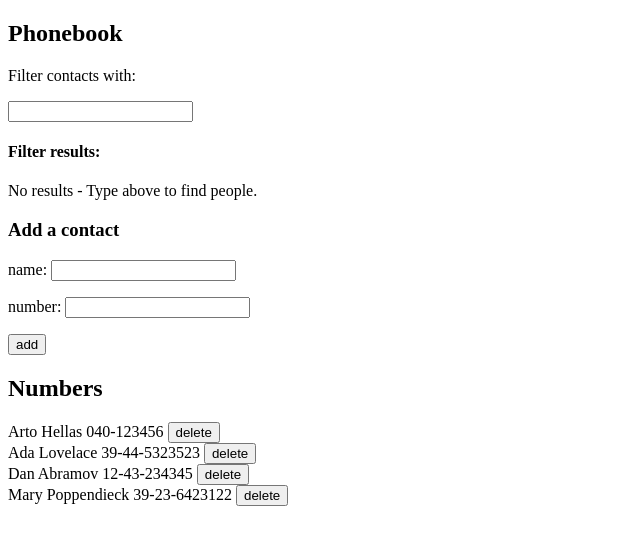
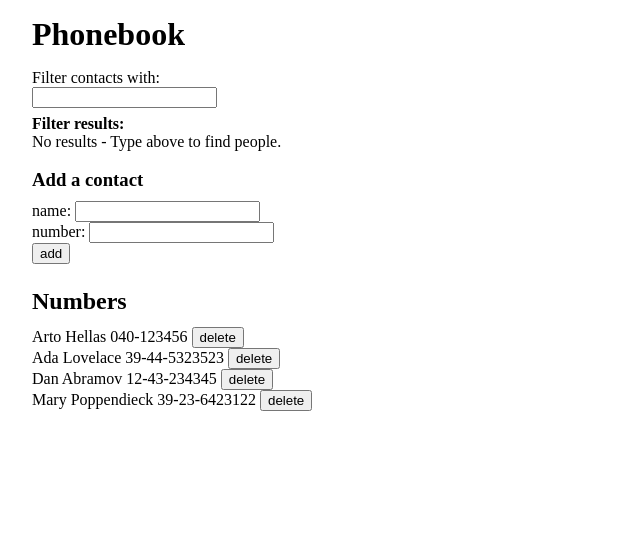
Before and after one commit to JzeiJzei/FullstackOpen, a React (Create React App) app in the folder osa2/puhelinluettelo/: page / in a window 1280 px wide. Shown: the top 544 px of the page, without its empty margins (0-640 px from the left). Built offline with nearby package versions, Linux system fonts and the light colour scheme; data requests are answered from the project's data file.

Commit message:
2.19 - Added success messages on user actions.

```diff
--- a/osa2/puhelinluettelo/src/App.js
+++ b/osa2/puhelinluettelo/src/App.js
@@ -4,14 +4,36 @@ import axios from 'axios'
 import notes from './services/notes';
 
 const Filter = ({filter, handleFilter, persons}) => (
-  <>
-    <p>Filter contacts with:</p><input value={filter} onChange={handleFilter}></input>
+  <div className='margin-top'>
+    <p>Filter contacts with:</p><input className='margin-bottom' value={filter} onChange={handleFilter}></input>
     <h4>Filter results:</h4>
     {filter === '' ? <p>No results - Type above to find people.</p> :
     persons.filter( person => person.name.toLowerCase().includes(filter.toLowerCase()) === true )
             .map( per => <div key={per.name}>{per.name} {per.number}</div> )}
-  </>
+  </div>
 )
+
+const Notification = ({message, successful}) => {
+  if (message === null || message === '') {
+    return null
+  }
+
+  if (successful){
+    return (
+      <div className="success margin-top">
+        {message}
+      </div>
+    )
+  } else {
+    return (
+      <div className="error margin-top">
+        {message}
+      </div>
+    )
+  }
+
+
+}
 
 const PersonForm = ({addPerson, newName, handleNameChange, newNumber, handleNumberChange}) => (
   <>
@@ -38,6 +60,8 @@ const App = () => {
   const [newName, setNewName] = useState('')
   const [newNumber, setNewNumber] = useState('')
   const [filter, setFilter] = useState('')
+  const [errorMessage, setErrorMessage] = useState('')
+  const [successful, setSuccessful] = useState(false)
 
   const addPerson = (event) => {
     event.preventDefault()
@@ -50,6 +74,9 @@ const App = () => {
     if (persons.filter(obj => obj.name === person.name).length > 0) {
         if (window.confirm(`${person.name} is already added to the phonebook, replace the old number with a new one?`) === true) {
         updatePerson(person)
+        setSuccessful(true)
+        setErrorMessage(`Replaced ${person.name}'s number`)
+        infoTimer(5000)
       }
     } else {
       setPersons(persons.concat(person))
@@ -59,6 +86,10 @@ const App = () => {
       .then( response => console.log(response))
       .catch( error => console.log(error))
       //console.log(event.target)
+
+      setSuccessful(true)
+      setErrorMessage(`Added ${person.name}`)
+      infoTimer(5000)
     }
 
     setNewNumber('')
@@ -84,10 +115,19 @@ const App = () => {
         //we need to wait for previous request to execute...
         notes.getAll()
               .then(response => setPersons(response.data))
+        setSuccessful(true)
+        setErrorMessage(`Deleted ${event.target.name} from Phonebook.`)
+        infoTimer(5000)
       }catch (error){
         console.log(error)
       }
     }
+  }
+
+  const infoTimer = (milliseconds) => {
+    setTimeout(() => {
+      setErrorMessage(null)
+    }, milliseconds)
   }
 
   const handleNameChange = (event) => {
@@ -115,13 +155,14 @@ const App = () => {
   }, [])
 
   return (
-    <div>
-      <h2>Phonebook</h2>
+    <div className='padding-left margin-top'>
+      <h1>Phonebook</h1>
       <Filter filter={filter} handleFilter={handleFilter} persons={persons}/>
-      <h3>Add a contact</h3>
+      <Notification message={errorMessage} successful={successful} />
+      <h3 className='margin-top margin-bottom'>Add a contact</h3>
       <PersonForm addPerson={addPerson} newName={newName} handleNameChange={handleNameChange} newNumber={newNumber} handleNumberChange={handleNumberChange}/>
-      <h2>Numbers</h2>
-      <People persons={persons} deletePerson={deletePerson}/>
+      <h2 className='margin-top margin-bottom'>Numbers</h2>
+      <People  persons={persons} deletePerson={deletePerson}/>
     </div>
   )
 }
--- /dev/null
+++ b/osa2/puhelinluettelo/src/index.css
@@ -0,0 +1,38 @@
+* {
+  margin: 0;
+  box-sizing: border-box;
+}
+
+.margin-top {
+  margin-top: 1em;
+}
+
+.margin-bottom {
+  margin-bottom: .5em;
+}
+
+.padding-left {
+  padding-left: 2em;
+}
+
+.error {
+  color: red;
+  background: lightgrey;
+  font-size: 20px;
+  border-style: solid;
+  border-radius: 5px;
+  padding: 10px;
+  margin-bottom: 10px;
+  width: max-content;
+}
+
+.success {
+  color: green;
+  background: lightgrey;
+  font-size: 20px;
+  border-style: solid;
+  border-radius: 5px;
+  padding: 10px;
+  margin-bottom: 10px;
+  width: max-content;
+}
--- a/osa2/puhelinluettelo/src/index.js
+++ b/osa2/puhelinluettelo/src/index.js
@@ -2,4 +2,6 @@ import React from 'react';
 import ReactDOM from 'react-dom';
 import App from './App';
 
+import './index.css'
+
 ReactDOM.render(<App />, document.getElementById('root'));
```
